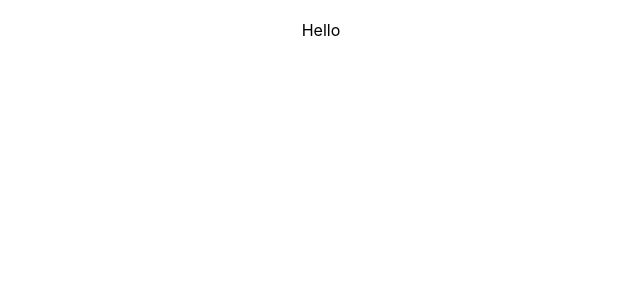
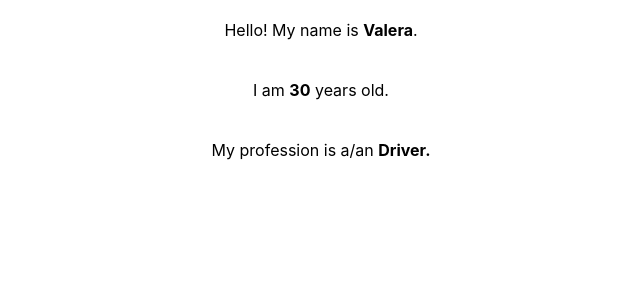
Before and after one commit to IJTINK7/new_practice, a React (Create React App) app: page / in a window 1280 px wide. Shown: the top 300 px of the page, without its empty margins (319-959 px from the left). Built offline with nearby package versions, Linux system fonts and the light colour scheme.

Commit message:
Finishing first part of lesson

```diff
--- a/src/App.tsx
+++ b/src/App.tsx
@@ -1,69 +1,59 @@
-import React, {useState} from 'react';
+import React from 'react';
 import './App.css';
-import {Todolist} from './Todolist';
-import {v1} from 'uuid';
 
-export type FilterValuesType = "all" | "active" | "completed";
 
 function App() {
-
-  let [tasks, setTasks] = useState([
-    {id: v1(), title: "HTML&CSS", isDone: true},
-    {id: v1(), title: "JS", isDone: true},
-    {id: v1(), title: "ReactJS", isDone: false},
-    {id: v1(), title: "Rest API", isDone: false},
-    {id: v1(), title: "GraphQL", isDone: false},
-  ]);
-  let [filter, setFilter] = useState<FilterValuesType>("all");
-
-
-  function removeTask(id: string) {
-    let filteredTasks = tasks.filter(t => t.id !== id);
-    setTasks(filteredTasks);
+  //1
+  let man = {
+    name: "Valera",
+    age: 30,
+    profession: "Driver"
   }
 
-  function addTask(title: string) {
-    let task = {id: v1(), title: title, isDone: false};
-    let newTasks = [task, ...tasks];
-    setTasks(newTasks);
-  }
-
-  function changeStatus(taskId: string, isDone: boolean) {
-    let task = tasks.find(t => t.id === taskId);
-    if (task) {
-      task.isDone = isDone;
-    }
-
-    setTasks([...tasks]);
-  }
-
-
-  let tasksForTodolist = tasks;
-
-  if (filter === "active") {
-    tasksForTodolist = tasks.filter(t => !t.isDone);
-  }
-  if (filter === "completed") {
-    tasksForTodolist = tasks.filter(t => t.isDone);
-  }
-
-  function changeFilter(value: FilterValuesType) {
-    setFilter(value);
-  }
-
-
   return (
+      //1
       <div className="App">
-        <Todolist title="What to learn"
-                  tasks={tasksForTodolist}
-                  removeTask={removeTask}
-                  changeFilter={changeFilter}
-                  addTask={addTask}
-                  changeTaskStatus={changeStatus}
-                  filter={filter}
-        />
+          <div>Hello! My name is <b>{man.name}</b>.</div>
+          <div>I am <b>{man.age}</b> years old.</div>
+          <div>My profession is a/an <b>{man.profession}.</b></div>
       </div>
   );
 }
 
 export default App;
+
+
+
+//10
+
+// import React, {useState} from 'react';
+// import './App.css';
+// import {Todolist} from './Todolist';
+// import {v1} from 'uuid';
+//
+// function App() {
+//
+//   let [tasks, setTasks] = useState([
+//     {id: v1(), title: "HTML&CSS", isDone: true},
+//     {id: v1(), title: "JS", isDone: true},
+//     {id: v1(), title: "ReactJS", isDone: false},
+//     {id: v1(), title: "Rest API", isDone: false},
+//     {id: v1(), title: "GraphQL", isDone: false},
+//   ]);
+//
+//   function removeTask(id: string) {
+//     let filteredTasks = tasks.filter(t => t.id !== id);
+//     setTasks(filteredTasks);
+//   }
+//
+//   return (
+//       <div className="App">
+//         <Todolist title="What to learn"
+//                   tasks={tasks}
+//                   removeTask={removeTask}
+//         />
+//       </div>
+//   );
+// }
+//
+// export default App;
```
